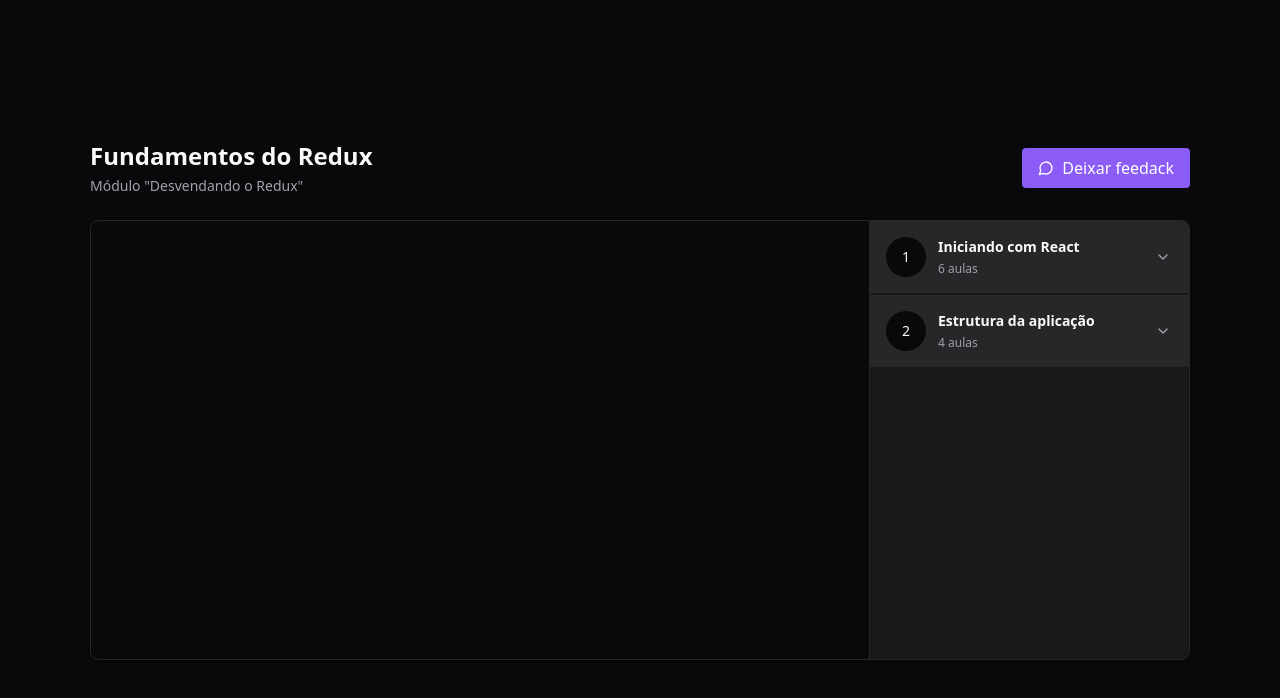
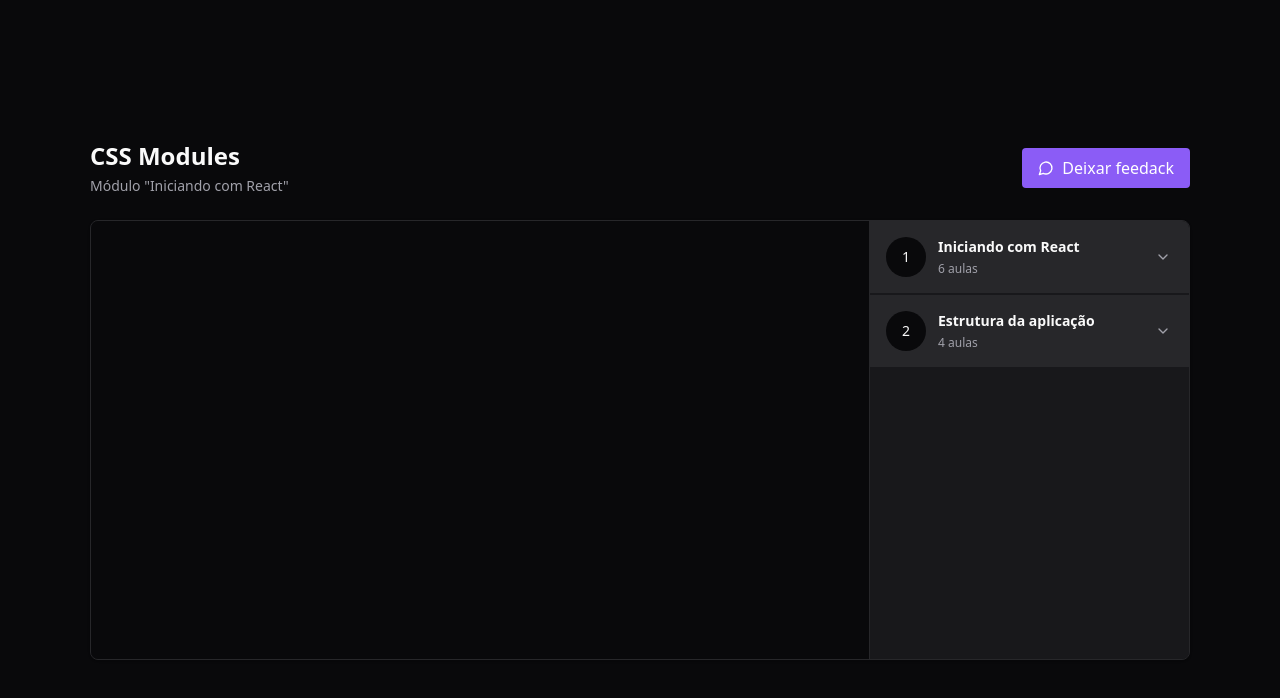
Before and after one commit to victorfmarques/react-redux-zustand, a React (Vite) app: page / in a window 1280 px wide. Shown: the top 698 px of the page. Built offline with nearby package versions, Linux system fonts and the light colour scheme; the HTML template or start-up script is replaced by a standard one.

Commit message:
style: destaca a aula selecionada em modulo e header

```diff
--- a/src/components/Header.tsx
+++ b/src/components/Header.tsx
@@ -1,8 +1,18 @@
+import { useAppSelector } from "../store";
+
 export function Header() {
+
+  const { module, lesson } = useAppSelector(state => {
+    const { currentLessonIndex, currentModuleIndex } = state.player;
+    const module = state.player.course.modules[currentModuleIndex]
+    const lesson = state.player.course.modules[currentModuleIndex].lessons[currentLessonIndex]
+    return { module, lesson }
+  })
+
   return (
     <div className="flex flex-col gap-1">
-      <h1 className="text-2xl font-bold"> Fundamentos do Redux</h1>
-      <span className="text-sm text-zinc-400"> Módulo "Desvendando o Redux"</span>
+      <h1 className="text-2xl font-bold"> {lesson.title}</h1>
+      <span className="text-sm text-zinc-400"> Módulo "{module.title}"</span>
     </div>
   )
 }
--- a/src/components/Lesson.tsx
+++ b/src/components/Lesson.tsx
@@ -1,16 +1,26 @@
-import { Video } from "lucide-react";
+import { PlayCircle, Video } from "lucide-react";
 interface LessonProps {
   title: string
   duration: string
+  isCurrent?: boolean
   onPlay: () => void
 }
 
 
-export function Lesson({ title, duration, onPlay }: LessonProps) {
+export function Lesson({ title, duration, onPlay, isCurrent = false }: LessonProps) {
 
   return (
-    <button onClick={onPlay} className="flex items-center gap-3 text-sm text-zinc-400">
-      <Video className="w-4 h-4 text-zinc-500" />
+    <button
+      onClick={onPlay}
+      data-active={isCurrent}
+      disabled={isCurrent}
+      className="flex items-center gap-3 text-sm text-zinc-400 enabled:hover:text-zinc-100 data-[active=true]:text-emerald-400 "
+    >
+      {isCurrent
+        ? (<PlayCircle className="w-4 h-4 text-emerald-400" />)
+        : (<Video className="w-4 h-4 text-zinc-500" />)
+      }
+
       <span>
         {title}
       </span>
--- a/src/components/Module.tsx
+++ b/src/components/Module.tsx
@@ -14,7 +14,10 @@
 export function Module({ moduleIndex, title, amountOfLessons }: ModuleProps) {
   const dispatch = useDispatch();
   const lessons = useAppSelector(state => state.player.course.modules[moduleIndex].lessons)
-
+  const { currentLessonIndex, currentModuleIndex } = useAppSelector(state => {
+    const { currentLessonIndex, currentModuleIndex } = state.player;
+    return { currentLessonIndex, currentModuleIndex }
+  })
 
   return (
     <Collapsible.Root className='group'>
@@ -31,14 +34,17 @@
 
       <Collapsible.Content>
         <nav className="relative flex flex-col gap-4 p-6">
-          {lessons.map((lesson, lessonIndex) =>
-            <Lesson
+          {lessons.map((lesson, lessonIndex) => {
+            const isCurrent = currentLessonIndex === lessonIndex && currentModuleIndex === moduleIndex
+
+            return <Lesson
               key={lesson.id}
               title={lesson.title}
               duration={lesson.duration}
               onPlay={() => dispatch(play([moduleIndex, lessonIndex]))}
+              isCurrent={isCurrent}
             />
-          )}
+          })}
         </nav>
       </Collapsible.Content>
     </Collapsible.Root>
```
